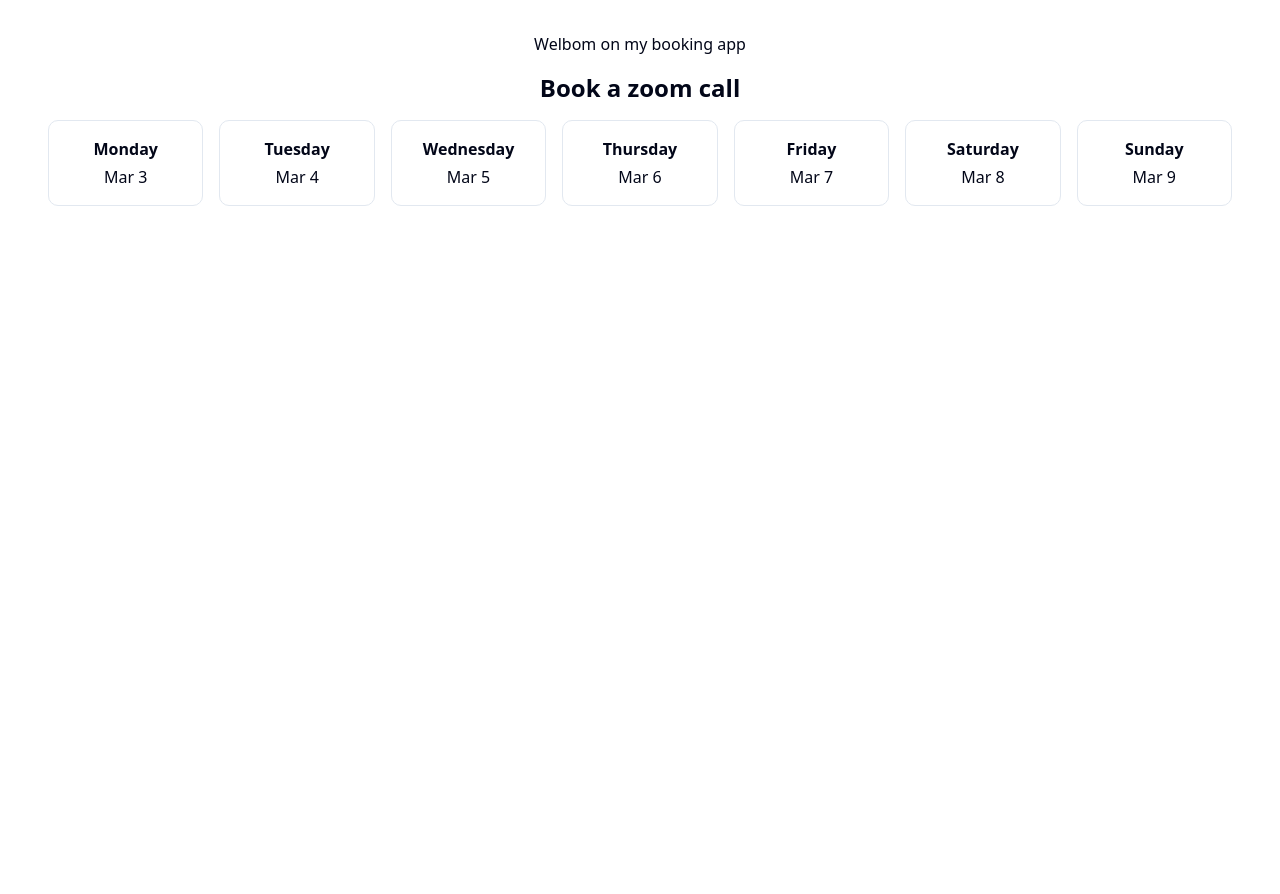
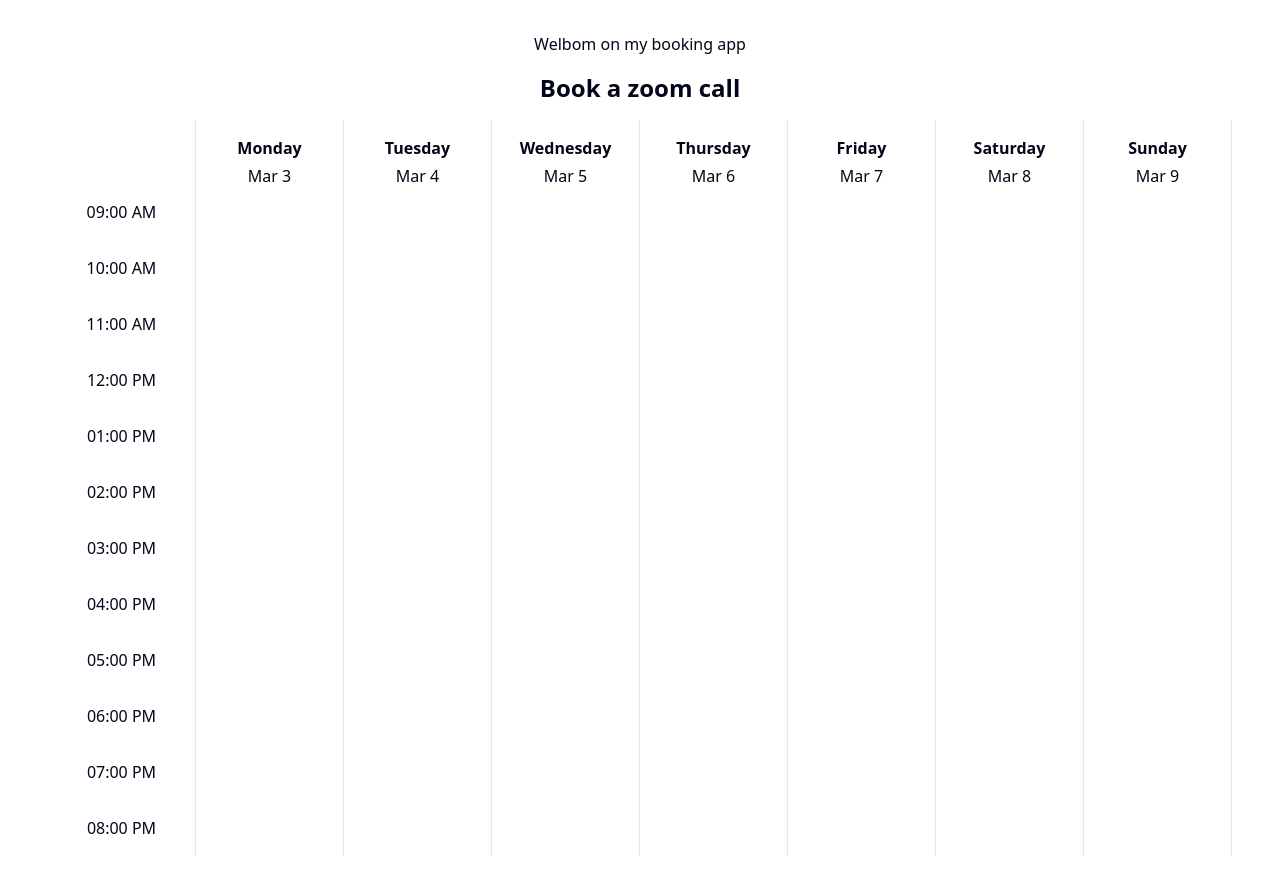
Before and after one commit to fredericbarthelet/zoom-booking-interface, a React (Vite) app: page /booking in a window 1280 px wide. Shown: the top 894 px of the page. Before the commit the page ends 800 px from the top, so only its background shows below. Built offline with nearby package versions, Linux system fonts and the light colour scheme.

Commit message:
Add time column

```diff
--- a/src/pages/booking.tsx
+++ b/src/pages/booking.tsx
@@ -11,15 +11,23 @@ const BookingPage = () => {
     <div className="container mx-auto p-4">
       <h1 className="text-2xl font-bold mb-4">Book a zoom call</h1>
 
-      <div className="grid grid-cols-7 gap-4">
+      <div className="grid grid-cols-8">
+        <div className="text-center  border-r">
+          <div className="h-16"></div>
+          {Array.from({ length: 12 }, (_, i) => (
+            <div key={`time-${i}`} className="p-4">
+              <div className="text-center">
+                {dayjs().hour(9).minute(0).add(i, "hour").format("hh:mm A")}
+              </div>
+            </div>
+          ))}
+        </div>
         {Array.from({ length: 7 }, (_, i) =>
           dayjs().startOf("isoWeek").add(i, "day")
         ).map((day) => (
-          <div key={day.toString()} className="border rounded-lg p-4">
-            <div className="text-center">
-              {/* Display day name */}
+          <div key={day.toString()} className="p-4 text-center border-r">
+            <div className="h-16">
               <div className="font-semibold">{day.format("dddd")}</div>
-              {/* Display date */}
               <div className="mt-1">{day.format("MMM D")}</div>
             </div>
           </div>
```
